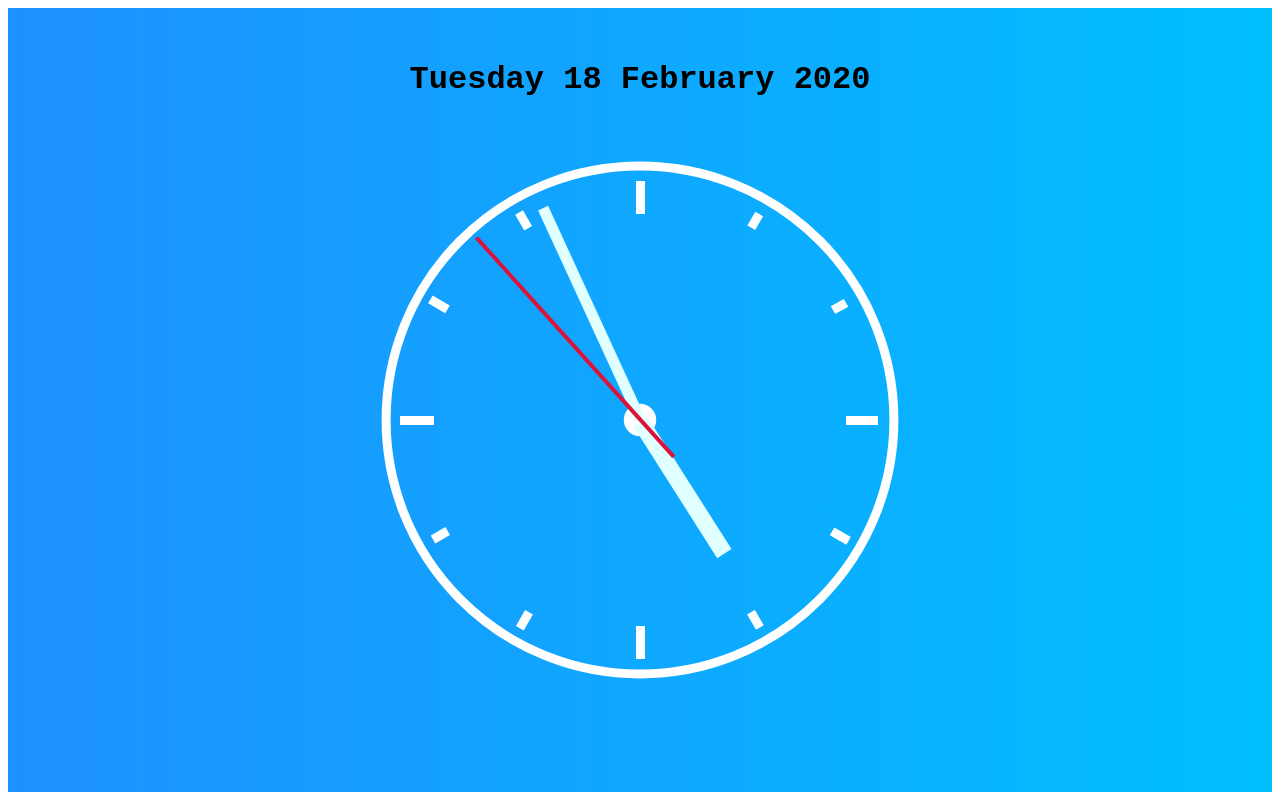
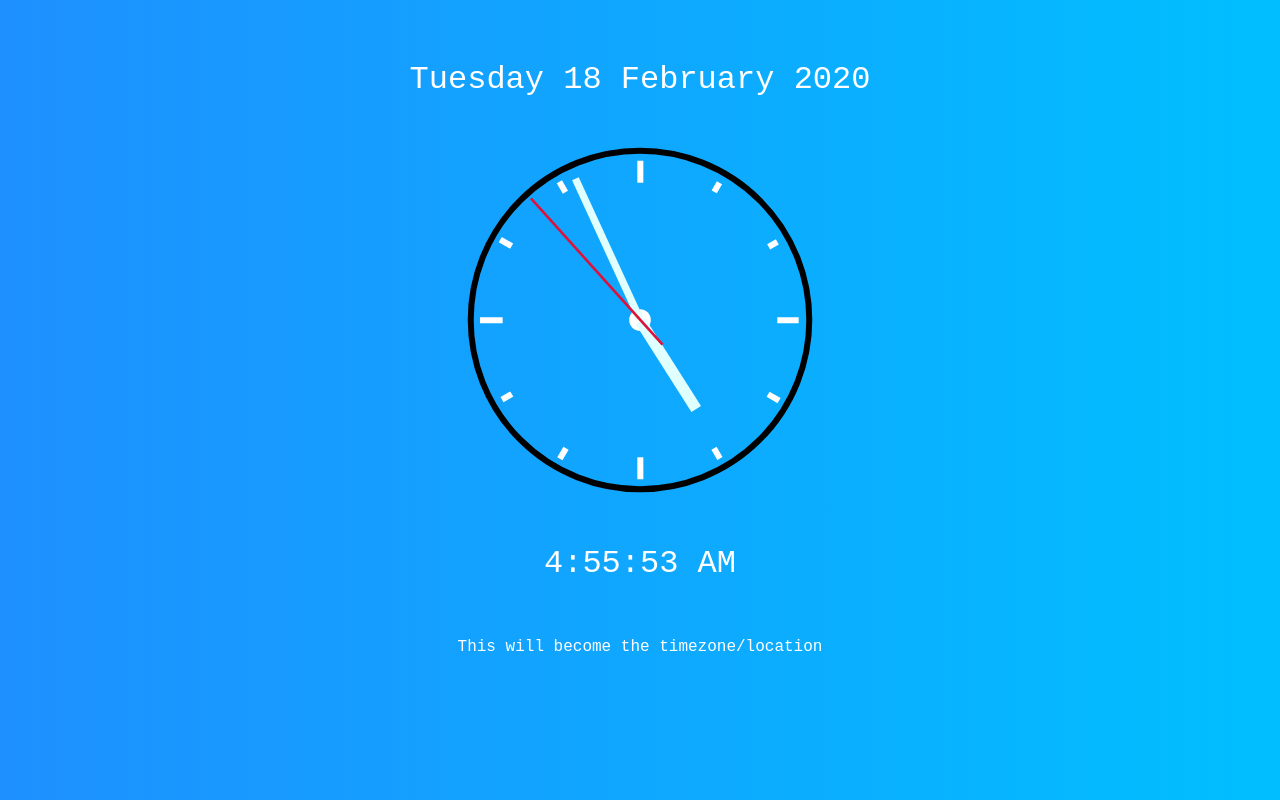
Before and after one commit to cwils021/anAnalogClock, a PHP site: page / in a window 1280 px wide. Run offline with PHP 8.4, Linux system fonts and the light colour scheme.

Commit message:
added date and digtime

```diff
--- a/index.html
+++ b/index.html
@@ -13,7 +13,7 @@
 <main class="main">
     <div class="clockbox">
         <h1 id = "date"></h1>
-        <svg id="clock" xmlns="http://www.w3.org/2000/svg" width="600" height="600" viewBox="0 0 600 600">
+        <svg id="clock" xmlns="http://www.w3.org/2000/svg" width="400" height="400" viewBox="0 0 600 600">
             <g id="face">
                 <circle class="circle" cx="300" cy="300" r="253.9"/>
                 <path class="hour-marks" d="M300.5 94V61M506 300.5h32M300.5 506v33M94 300.5H60M411.3 107.8l7.9-13.8M493 190.2l13-7.4M492.1 411.4l16.5 9.5M411 492.3l8.9 15.3M189 492.3l-9.2 15.9M107.7 411L93 419.5M107.5 189.3l-17.1-9.9M188.1 108.2l-9-15.6"/>
@@ -32,6 +32,8 @@
                 <circle class="sizing-box" cx="300" cy="300" r="253.9"/>
             </g>
         </svg>
+        <h1 id = "digitalTime">this will become digital time</h1><br>
+        <p id = "timeZone">This will become the timezone/location</p>
     </div><!-- .clockbox -->
 </main>
 
--- a/script.js
+++ b/script.js
@@ -5,10 +5,13 @@ const OPTIONS = {weekday: 'long', year: 'numeric', month: 'long', day: 'numeric'
 
 
 var date = new Date();
-
+var time = date.toLocaleTimeString('en-US');
+console.log(time);
+var timeZone = date.getTimezoneOffset();
+console.log(Date.now());
 
 console.log(date.toLocaleDateString('en-GB', OPTIONS));
-document.getElementById("date").innerHTML = date.toLocaleDateString('en-GB', OPTIONS);
+
 
 let hr = date.getHours();
 let min = date.getMinutes();
@@ -22,6 +25,9 @@ let hrPosition = (hr*360/12) + (min*(360/60)/12)
 let minPosition = (min*360/60)+(sec*(360/60)/60);
 let secPosition = (sec*360/60);
 
+var arr = date.toLocaleString();
+var res = arr.split(" ");
+//console.log(date.split(" "));
 
 function runTheClock(){
 
@@ -32,6 +38,13 @@ function runTheClock(){
     HOURHAND.style.transform = "rotate(" + hrPosition + "deg)";
     MINUTEHAND.style.transform = "rotate(" + minPosition + "deg)";
     SECONDHAND.style.transform = "rotate(" + secPosition + "deg)";
+
+     var digTime = new Date();
+     document.getElementById("digitalTime").innerHTML = digTime.toLocaleTimeString('en-US');
+     document.getElementById("date").innerHTML = digTime.toLocaleDateString('en-GB', OPTIONS);
+
+
+
 }
 
 var interval = setInterval(runTheClock, 1000);
--- a/style.css
+++ b/style.css
@@ -1,11 +1,16 @@
+body {
+    background-image: linear-gradient(-90deg, #00BFFF, #1E90FF);
+}
 /* Layout */
+
+
 .main {
     display: flex;
     padding: 2em;
     height: 90vh;
     justify-content: center;
     align-items: middle;
-    background-image: linear-gradient(-90deg, #00BFFF, #1E90FF)
+
 }
 
 .clockbox,
@@ -15,15 +20,26 @@
 #date {
     font-family: 'Courier New', Courier, monospace;
     text-align: center;
-
-
-
+    color: white;
+    font-weight: 500;
+}
+#digitalTime {
+    font-family: 'Courier New', Courier, monospace;
+    text-align: center;
+    color: white;
+    font-weight: 500;
+}
+#timeZone {
+    font-family: 'Courier New', Courier, monospace;
+    text-align: center;
+    color: white;
+    font-weight: 500;
 }
 
 /* Clock styles */
 .circle {
     fill: none;
-    stroke:white;
+    stroke:black;
     stroke-width: 9;
     stroke-miterlimit: 10;
 }
```
